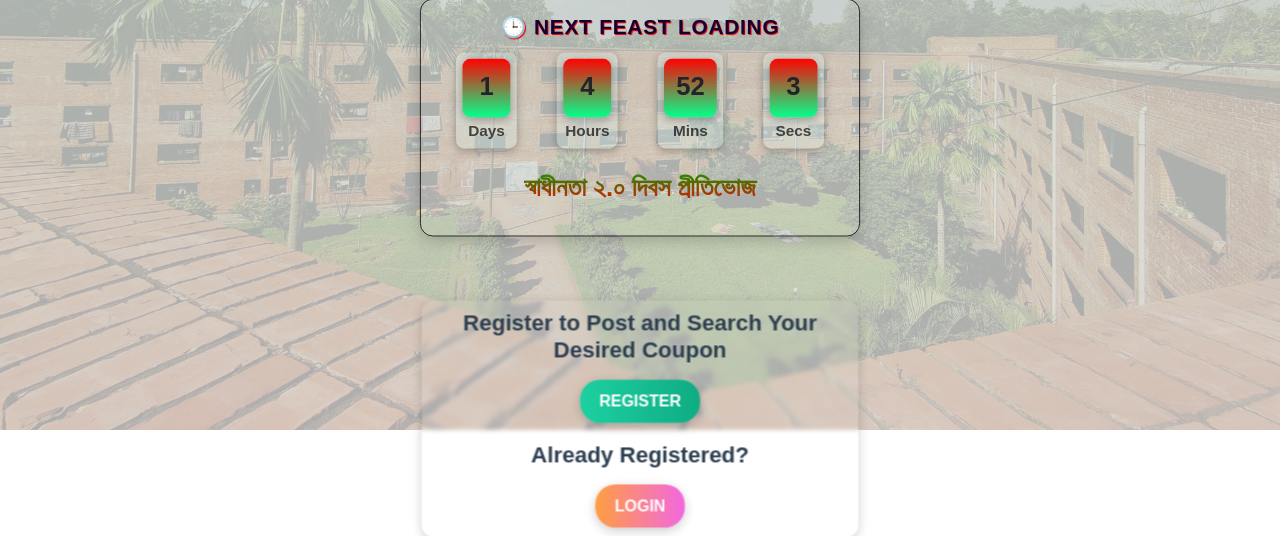
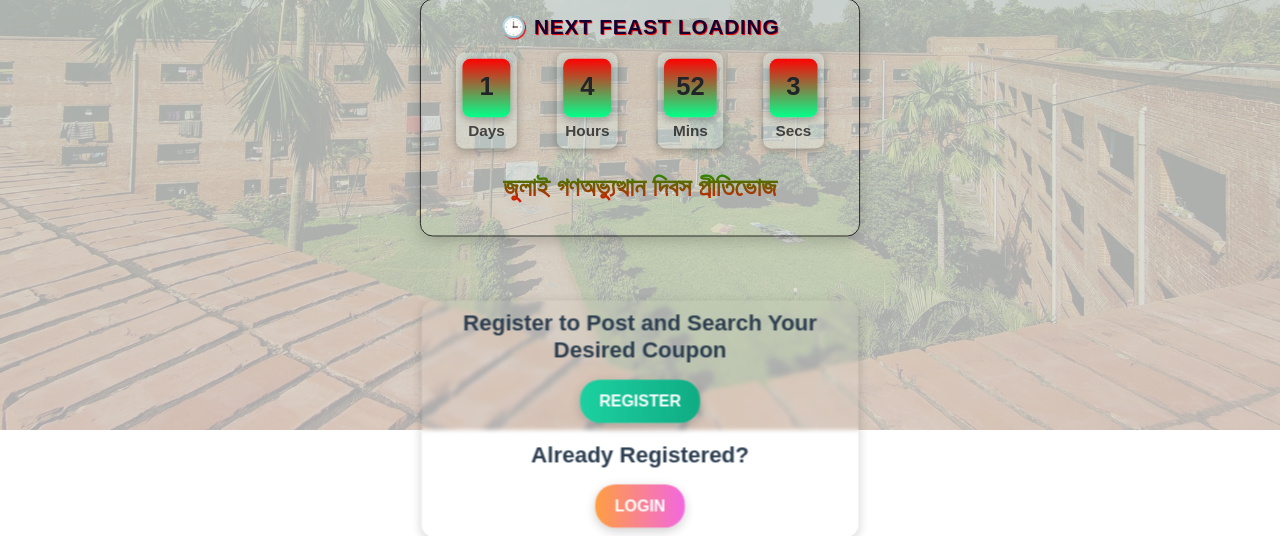
Before and after one commit to ShahedAnnam/JUCouponExchange, a Django app: page / in a window 1280 px wide. Shown: the part 370-906 px from the top of the page. Run offline with Django 5.2, Linux system fonts and the light colour scheme.

Commit message:
again name change

```diff
--- a/exchange/templates/home.html
+++ b/exchange/templates/home.html
@@ -33,7 +33,7 @@
                 <small>Secs</small>
             </div>
         </div>
-        <p>স্বাধীনতা ২.০ দিবস প্রীতিভোজ</p>
+        <p>জুলাই গণঅভ্যুত্থান দিবস প্রীতিভোজ</p>
     </div>
 
 
```
